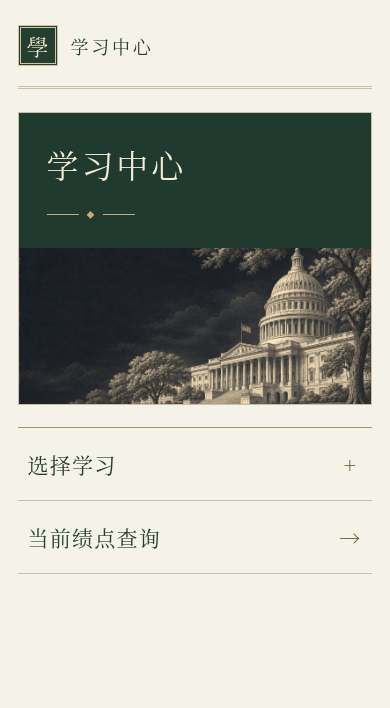
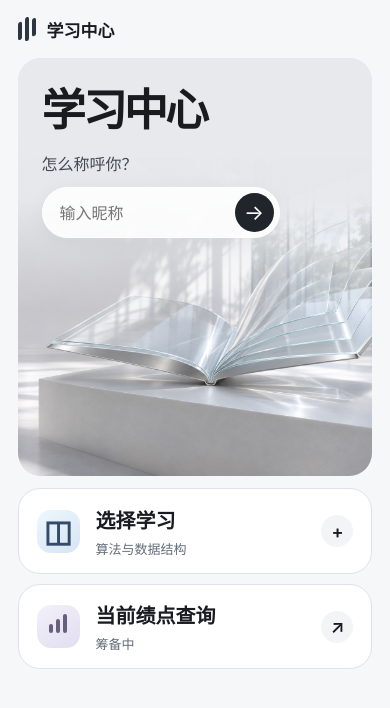
Before and after one commit to guanyifang344/dsa-review, a plain HTML site: page index.html in a window 390 px wide. Drawn offline with Linux system fonts and the light colour scheme.

Commit message:
Redesign portal around glass book photography and move nickname entry home

```diff
--- /dev/null
+++ b/assets/player.js
@@ -0,0 +1,5 @@
+const playerKey = 'dsa-dojo-player-v1';
+const readPlayer = () => JSON.parse(localStorage.getItem(playerKey) || 'null');
+const storePlayer = p => localStorage.setItem(playerKey,JSON.stringify(p));
+const validName = value => typeof value === "string" && value.length > 0 && [...value].length <= 20 && !/[\p{Cc}\p{Cf}]/u.test(value);
+const rankLock = action => navigator.locks ? navigator.locks.request(playerKey, action) : action();
--- a/assets/portal.css
+++ b/assets/portal.css
@@ -1,43 +1,49 @@
-:root {
-  color-scheme: light;
-  --ink: #243e32;
-  --gold: #ab9160;
-  --rule: #c7bfa9;
-  background: #f5f2e9;
-  color: var(--ink);
-  font-family: "Songti SC", "Noto Serif CJK SC", SimSun, serif;
+:root{color-scheme:light;font-family:Inter,-apple-system,BlinkMacSystemFont,"PingFang SC","Microsoft YaHei",sans-serif;color:#191b20;background:#f6f7f9}
+*{box-sizing:border-box}
+body{margin:auto;width:min(1456px,100%);padding:0 clamp(16px,4.5vw,76px) 42px}
+a{color:inherit;text-decoration:none}
+header,.brand,.field,summary,.option,.course,.chart{display:flex;align-items:center}
+header{height:74px;justify-content:space-between}
+.brand{gap:11px;font-weight:650;font-size:17px}
+.mark{display:flex;align-items:center;gap:3px;transform:skewY(-15deg)}
+.mark i{width:4px;height:18px;background:#2d3542;border-radius:2px}
+.mark i:nth-child(2){height:24px}
+.back,#identity{font-size:14px;color:#495364}
+#identity{max-width:55%;overflow:hidden;text-overflow:ellipsis;white-space:nowrap}
+.hero{position:relative;isolation:isolate;overflow:hidden;border-radius:30px;background:#e2e5e9;min-height:clamp(420px,40vw,586px);display:flex;align-items:center}
+.photo{position:absolute;inset:0;width:100%;height:100%;object-fit:cover;object-position:center 61%;z-index:-2}
+.hero:before{content:"";position:absolute;inset:0;background:linear-gradient(90deg,rgba(245,247,249,.95),rgba(246,248,250,.82) 21%,transparent 54%);z-index:-1}
+.intro{margin:36px clamp(24px,5.2vw,82px)}
+h1{font-size:clamp(44px,5.4vw,84px);letter-spacing:-.065em;line-height:1.1;margin:0;font-weight:640}
+form{margin-top:32px}
+label,.intro>p{display:block;font-size:16px;color:#414955;margin:0 0 12px}
+.intro>p{margin-top:22px}
+.field{width:255px;max-width:100%;background:#ffffffdf;border:1px solid #ffffff;border-radius:40px;padding:5px;box-shadow:0 4px 20px #23324a0c}
+input,button{font:inherit}
+input{width:0;flex:1;min-width:0;border:none;background:transparent;padding:8px 12px}
+button,.action{display:grid;place-items:center;border-radius:50%}
+button{background:#20252c;color:white;border:0;width:39px;height:39px;cursor:pointer;font-size:21px}
+#note{font-size:13px;margin:8px 0 0}
+.menu{display:grid;grid-template-columns:1fr 1fr;align-items:start;gap:18px;margin-top:20px}
+details,.option{border:1px solid #dfe3e9;background:white;border-radius:22px}
+summary,.option{min-height:112px;padding:22px clamp(18px,2.3vw,40px);gap:16px;cursor:pointer;font-size:23px;font-weight:600;list-style:none}
+summary::-webkit-details-marker{display:none}
+small{display:block;font-size:13px;color:#636c79;font-weight:400;margin-top:5px}
+.icon{display:grid;place-content:center;width:48px;height:48px;border-radius:14px;background:linear-gradient(145deg,#edf7fe,#d6e5f3);color:#344c68;font-size:30px}
+.chart{display:flex;justify-content:center;align-items:flex-end;padding-bottom:15px;gap:3px;background:linear-gradient(145deg,#f2f0f9,#e1dff0)}
+.chart i{width:4px;height:9px;border-radius:2px;background:#685e80}
+.chart i:nth-child(2){height:14px}.chart i:nth-child(3){height:19px}
+.action{margin-left:auto;width:32px;height:32px;background:#f2f4f6;font-size:18px}
+.toggle:after{content:'+'}details[open] .toggle:after{content:'−'}
+.course{margin:0 24px;padding:18px 0;border-top:1px solid #e4e7eb;justify-content:space-between;color:#205c97}
+.option:hover,details:has(summary:hover){background:#fafbfd}
+:focus-visible{outline:3px solid #2082d6;outline-offset:3px}
+[hidden]{display:none!important}
+@media(max-width:680px){
+ header{height:58px}.hero{min-height:0;height:auto;display:block;border-radius:23px;padding-bottom:62%}
+ .photo{height:76%;top:auto;object-position:67% 58%}
+ .hero:before{background:linear-gradient(#e7e9ec 18%,#e7e9ecf2 34%,transparent 60%)}
+ .intro{margin:0;padding:28px 24px 10px}.field{width:238px}
+ form{margin-top:17px}.menu{grid-template-columns:1fr;gap:10px;margin-top:12px}
+ summary,.option{min-height:84px;font-size:20px;padding:15px 18px}.icon{width:43px;height:43px}
 }
-* { box-sizing: border-box; }
-body { margin: 0 auto; width: min(1100px, 89%); padding-bottom: 4rem; }
-header { padding: 25px 0 20px; border-bottom: 3px double var(--rule); }
-a { color: inherit; text-decoration: none; }
-.brand { display: inline-flex; gap: 13px; align-items: center; font-size: 18px; letter-spacing: .15em; }
-.seal { background: var(--ink); color: #f4e6c5; font-size: 22px; padding: 2px 6px; border: 3px double #d3c49f; letter-spacing: 0; }
-.cover { display: grid; grid-template-columns: 1fr 1.15fr; margin-top: 32px; background: #203a30; color: #f5ecd6; border: 1px solid var(--rule); }
-.cover-title { align-self: center; padding: clamp(32px, 5vw, 75px); }
-h1 { margin: 0; font-size: clamp(32px, 4.8vw, 68px); font-weight: 500; letter-spacing: .09em; }
-.ornament { display: flex; align-items: center; gap: 8px; color: #c5ac76; font-size: 8px; margin-top: 22px; }
-.ornament::before, .ornament::after { content: ''; display: block; width: 32px; height: 1px; background: currentColor; }
-.engraving { min-height: clamp(230px, 26vw, 325px); background: url('capitol-engraving.jpg') center / cover; filter: sepia(.42) saturate(.72); }
-.menu { margin-top: 32px; border-top: 1px solid var(--gold); }
-details, .option { border-bottom: 1px solid var(--rule); }
-summary, .option, .course { display: flex; align-items: center; justify-content: space-between; gap: 16px; padding: 24px 20px; }
-summary, .option { font-size: clamp(21px, 2.4vw, 30px); letter-spacing: .06em; cursor: pointer; }
-summary { list-style: none; }
-summary::-webkit-details-marker { display: none; }
-summary:hover, .option:hover, .course:hover { background: #ece8dc; }
-.plus, .arrow { width: 24px; text-align: center; color: #72603d; }
-.plus::after { content: '+'; }
-details[open] .plus::after { content: '−'; }
-.course { margin: 0 20px 17px; padding: 15px 17px; border-left: 2px solid var(--gold); background: #eeece2; font-size: 19px; }
-.back { display: inline-block; margin-top: 25px; text-decoration: underline; text-underline-offset: 5px; }
-p { color: #e1d7bd; font-size: 18px; }
-:focus-visible { outline: 2px solid #98783f; outline-offset: 2px; }
-@media (max-width: 650px) {
-  body { width: 91%; }
-  .cover { grid-template-columns: 1fr; margin-top: 23px; }
-  .engraving { min-height: 0; height: clamp(130px, 40vw, 205px); }
-  .cover-title { padding: 28px; }
-  .menu { margin-top: 22px; }
-  summary, .option { padding: 21px 10px; }
-}
--- /dev/null
+++ b/assets/portal.js
@@ -0,0 +1,43 @@
+const form = document.querySelector('#enroll');
+const input = form.elements.nickname;
+const note = document.querySelector('#note');
+let continueStudy = new URLSearchParams(location.search).get('next') === 'study';
+function refresh() {
+  const player = readPlayer();
+  const known = validName(player?.nickname);
+  form.hidden = known;
+  const identity = document.querySelector('#identity');
+  identity.hidden = !known;
+  identity.textContent = known ? player.nickname : '';
+  return known;
+}
+function enterStudy() {
+  if (refresh() && continueStudy) location.replace('study.html');
+}
+form.addEventListener('submit', async event => {
+  event.preventDefault();
+  const nickname = input.value.trim();
+  if (!validName(nickname)) {
+    note.textContent = '请输入 1 至 20 个可见字符。';
+    input.focus();
+    return;
+  }
+  try {
+    await rankLock(() => {
+      if (validName(readPlayer()?.nickname)) return;
+      const key = Array.from(crypto.getRandomValues(new Uint8Array(32)), b => b.toString(16).padStart(2,'0')).join('');
+      storePlayer({key,nickname,id:null,synced:null});
+    });
+    enterStudy();
+  } catch { note.textContent = '无法保存昵称，请允许浏览器存储后重试。'; }
+});
+document.querySelector('.course').addEventListener('click', event => {
+  if (refresh()) return;
+  event.preventDefault();
+  continueStudy = true;
+  note.textContent = '输入昵称即可开始学习。';
+  input.focus();
+});
+window.addEventListener('pageshow', enterStudy);
+window.addEventListener('storage', event => { if (event.key === playerKey) enterStudy(); });
+enterStudy();
--- a/index.html
+++ b/index.html
@@ -17,15 +17,12 @@
 </script>
 <link rel="stylesheet" href="assets/portal.css">
 </head>
-<body>
-<header><a class="brand" href="./"><span class="seal" aria-hidden="true">學</span> 学习中心</a></header>
-<main>
-<section class="cover"><div class="cover-title"><h1>学习中心</h1><div class="ornament" aria-hidden="true">◆</div></div>
-<div class="engraving" aria-hidden="true"></div></section>
-<section class="menu" aria-label="功能选择">
-<details><summary>选择学习<span class="plus" aria-hidden="true"></span></summary>
-<a class="course" href="study.html">算法与数据结构<span aria-hidden="true">→</span></a></details>
-<a class="option" href="gpa.html">当前绩点查询<span class="arrow" aria-hidden="true">→</span></a>
-</section></main>
-</body>
-</html>
+<body><header><a class="brand" href="./"><span class="mark" aria-hidden="true"><i></i><i></i><i></i></span>学习中心</a><span id="identity" hidden></span></header><main><section class="hero"><img class="photo" src="assets/glass-book.jpg" width="1536" height="1024" alt="" fetchpriority="high"><div class="intro"><h1>学习中心</h1>
+ <form id="enroll"><label for="nickname">怎么称呼你？</label>
+ <div class="field"><input id="nickname" name="nickname" autocomplete="nickname" required placeholder="输入昵称" aria-describedby="note"><button aria-label="保存昵称">→</button></div>
+ <p role="status" id="note"></p></form></div></section>
+ <section class="menu" aria-label="功能选择">
+ <details><summary><span class="icon book" aria-hidden="true">◫</span><span>选择学习<small>算法与数据结构</small></span><span aria-hidden="true" class="action toggle"></span></summary>
+ <a href="study.html" class="course">进入算法与数据结构 <span>→</span></a></details>
+ <a class="option" href="gpa.html"><span class="icon chart" aria-hidden="true"><i></i><i></i><i></i></span><span>当前绩点查询<small>筹备中</small></span><span aria-hidden="true" class="action">↗</span></a></section>
+ </main><script src="assets/player.js"></script><script src="assets/portal.js"></script></body></html>
```
Also changed, not shown: build/src/js_rank.js (+1 -25 lines), gpa.html (+1 -8 lines), study.html (+7 -25 lines), assets/glass-book.jpg (added), 1 other file.
